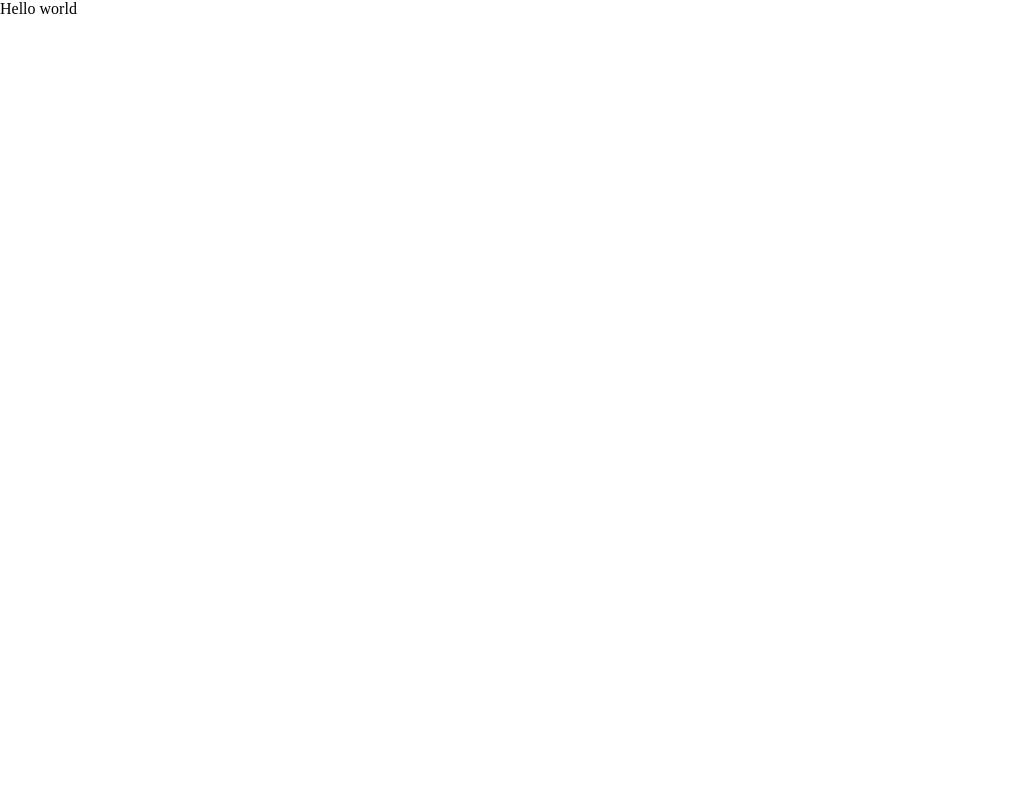
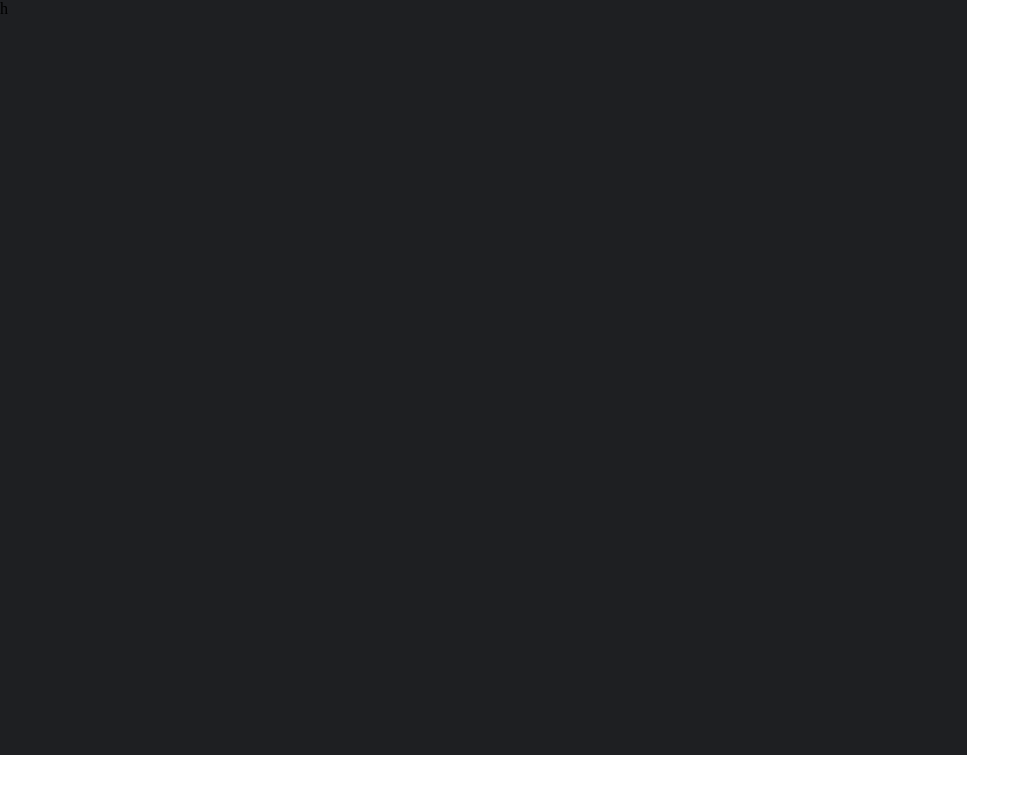
Before and after one commit to alixandr00/MindMentor, a React (Create React App) app: page / in a window 1280 px wide. Shown: the top 794 px of the page, without its empty margins (0-1030 px from the left). Built offline with nearby package versions, Linux system fonts and the light colour scheme; a web font is replaced by a local one.

Commit message:
save VendorsModal

```diff
--- a/src/App.js
+++ b/src/App.js
@@ -1,10 +1,11 @@
 import { ToastContainer } from 'react-toastify'
+import { VendorsModal } from './components/vendorsModal/VendorsModal'
 
 function App() {
    return (
       <div>
+         <VendorsModal />
          <ToastContainer />
-         Hello world
       </div>
    )
 }
--- /dev/null
+++ b/src/components/vendorsModal/VendorsModal.jsx
@@ -0,0 +1,12 @@
+import { styled } from '@mui/material'
+import React from 'react'
+
+export const VendorsModal = () => {
+   return <Container>h</Container>
+}
+
+const Container = styled('div')`
+   width: 60.4375rem;
+   height: 47.1875rem;
+   background-color: #1e1f22;
+`
```
